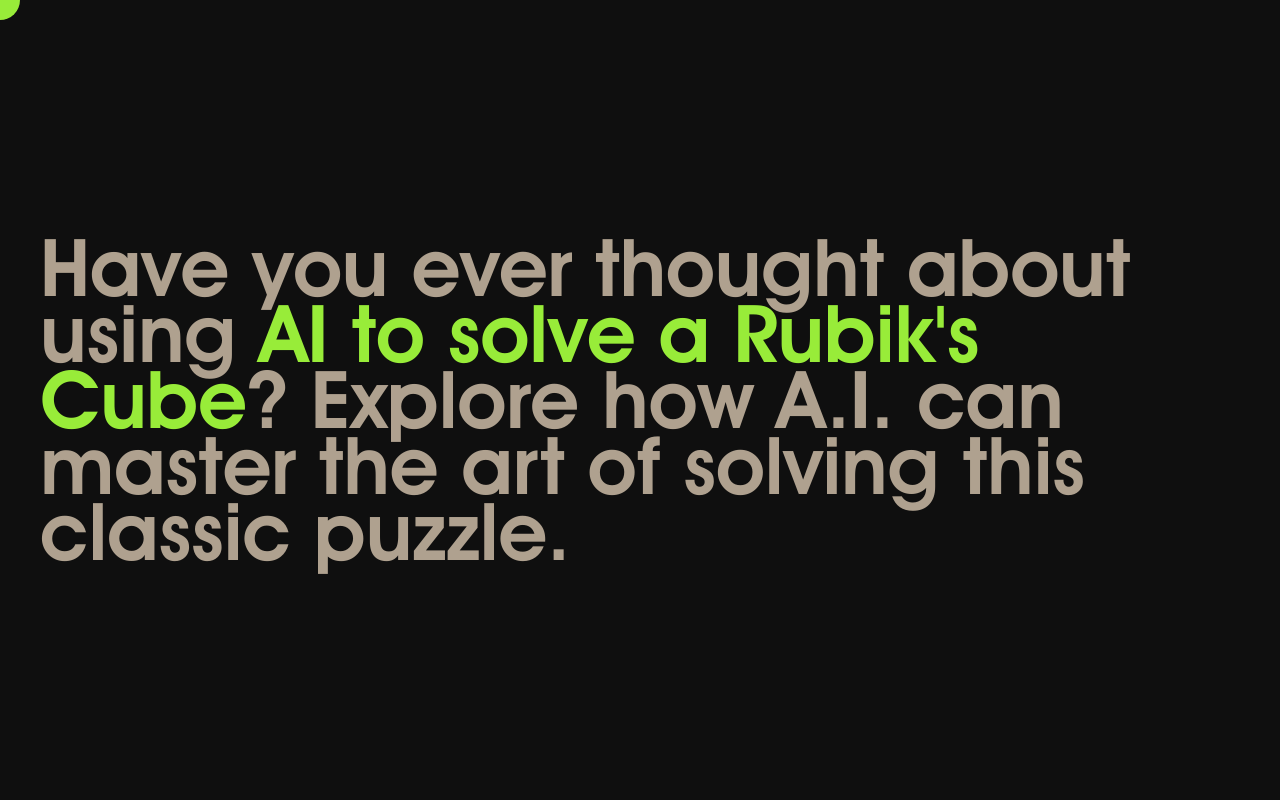
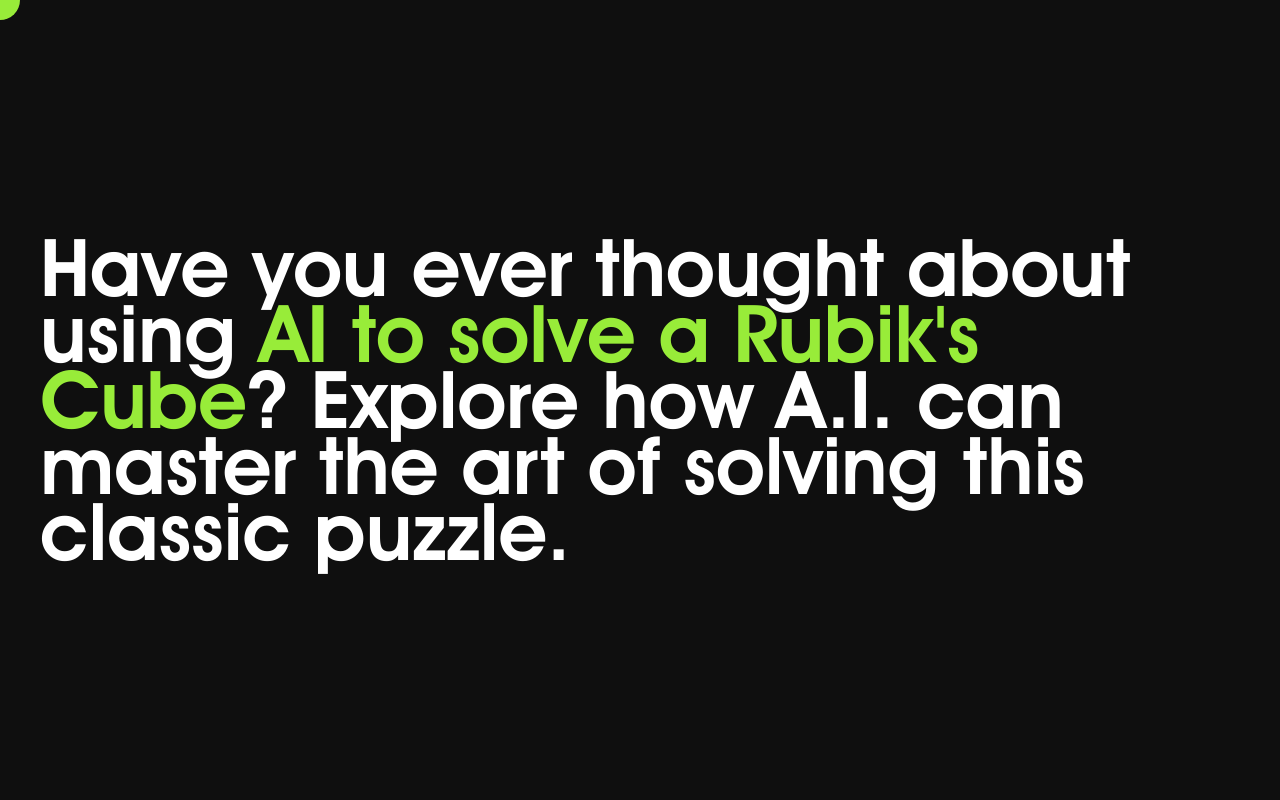
Before and after one commit to itsyuimorii/RubikAI-Solver-Interface-build-with-Next.js-TailwindCSS, a Next.js app: page / in a window 1280 px wide. Shown: the top 800 px of the page. Built offline with nearby package versions, Linux system fonts and the light colour scheme.

Commit message:
whatever

```diff
--- a/components/Content.jsx
+++ b/components/Content.jsx
@@ -21,7 +21,9 @@ const Section1 = () => {
 const Section2 = () => {
     return (
         <div className='flex justify-between items-end'>
-            <h1 className='font-ppneue-montreal font-medium text-white text-[14vw] leading-[0.8] mt-10'>AI Rubik Cube </h1>
+        <h1 className='font-ppneue-montreal font-medium text-white text-[14vw] leading-[0.8] mt-10'>
+        AI Rubik Cube
+            </h1>
             <p>©copyright</p>
         </div>
     )
--- a/components/Footer.jsx
+++ b/components/Footer.jsx
@@ -8,7 +8,7 @@ export default function Footer() {
         style={{clipPath: "polygon(0% 0, 100% 0%, 100% 100%, 0 100%)"}}
       >
       <div className='relative h-[calc(100vh+800px)] -top-[100vh]'>
-        <div className='h-[800px] sticky top-[calc(100vh-800px)]'>
+        <div className='h-[750px] sticky top-[calc(100vh-750px)]'>
             <Content />
         </div>
       </div>
--- a/components/Intro/page.module.scss
+++ b/components/Intro/page.module.scss
@@ -7,7 +7,7 @@
     display: flex;
     align-items: center;
     justify-content: center;
-    color: #afa18f;
+    color: #ffffff;
     font-size: 80px;
     line-height: 66px;
     font-weight: 500;
--- a/components/Section.jsx
+++ b/components/Section.jsx
@@ -20,9 +20,7 @@ export default function Section() {
         >
         <div className='relative z-10 p-20 mix-blend-difference text-white w-full h-full flex flex-col justify-between'>
                 <p className='w-[50vw] text-[2vw] self-end uppercase mix-blend-difference'>Explore <Link href="https://www.youtube.com/watch?v=GbgjafMdAIs&list=PLfJ_U_DaVeSD_H7drvFMvA63vsVZC40ns" className='uppercase font-ppneue-montreal font-book italic mix-blend-difference underline'>@JASON MAyes</Link> YouTube channel to master TensorFlow.js and dive into the world of WebAI! Discover insights and techniques for <span className='font-book italic'> #WebAI #tfjs </span></p>
-
                 <Link href="ScanCube" className='text-[3vw] uppercase font-ppneue-montreal font-book italic mix-blend-difference hover:underline'>Start Scan rubik-cube Now?</Link>
-
             </div>
 
         <div className='fixed top-[-10vh] left-0 h-[90vh] w-full'>
--- a/tailwind.config.js
+++ b/tailwind.config.js
@@ -24,10 +24,11 @@ module.exports = {
         italic: 400,
         semibolditalic: 600,
       },
-      color: {
+      colors: {
         'custom-gray': '#d8d7cb',
-      }
+        'custom-green': '#98ec39',
+      },
     },
+    plugins: [],
   },
-  plugins: [],
 };
```
